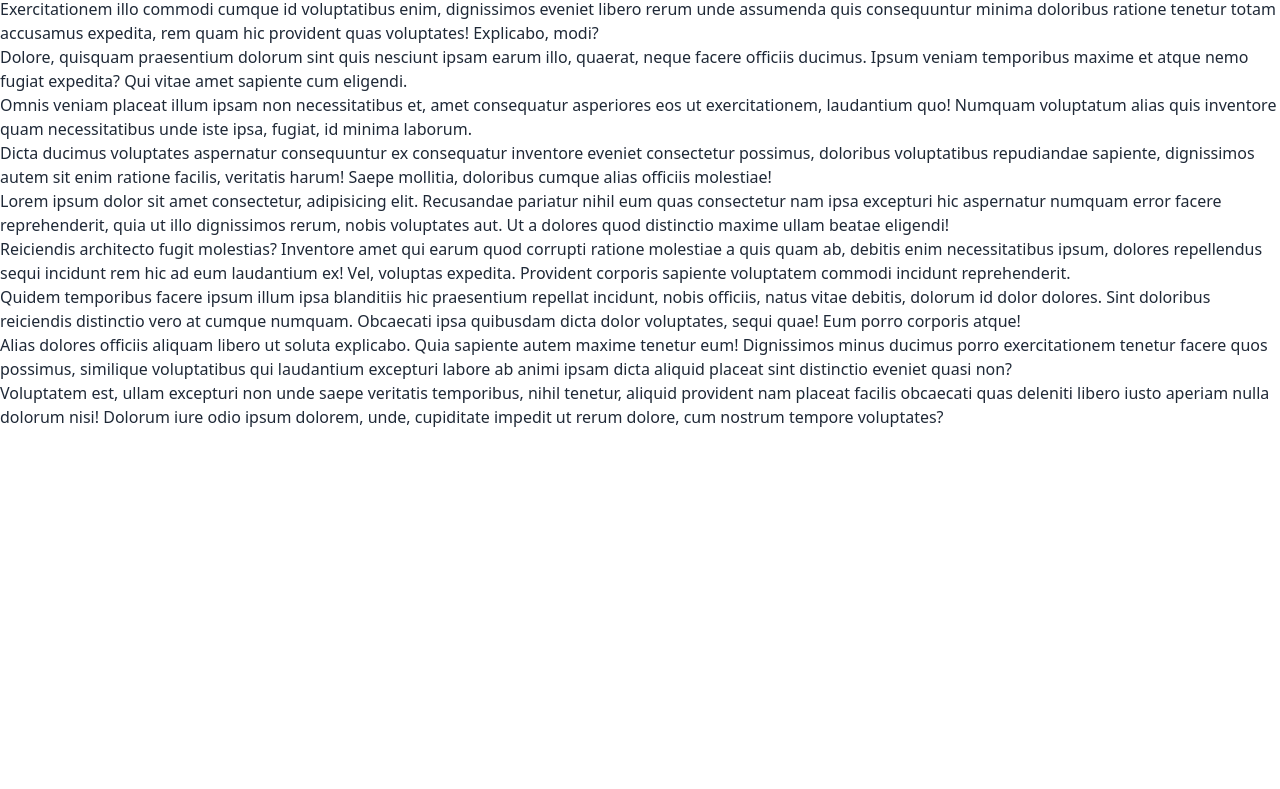
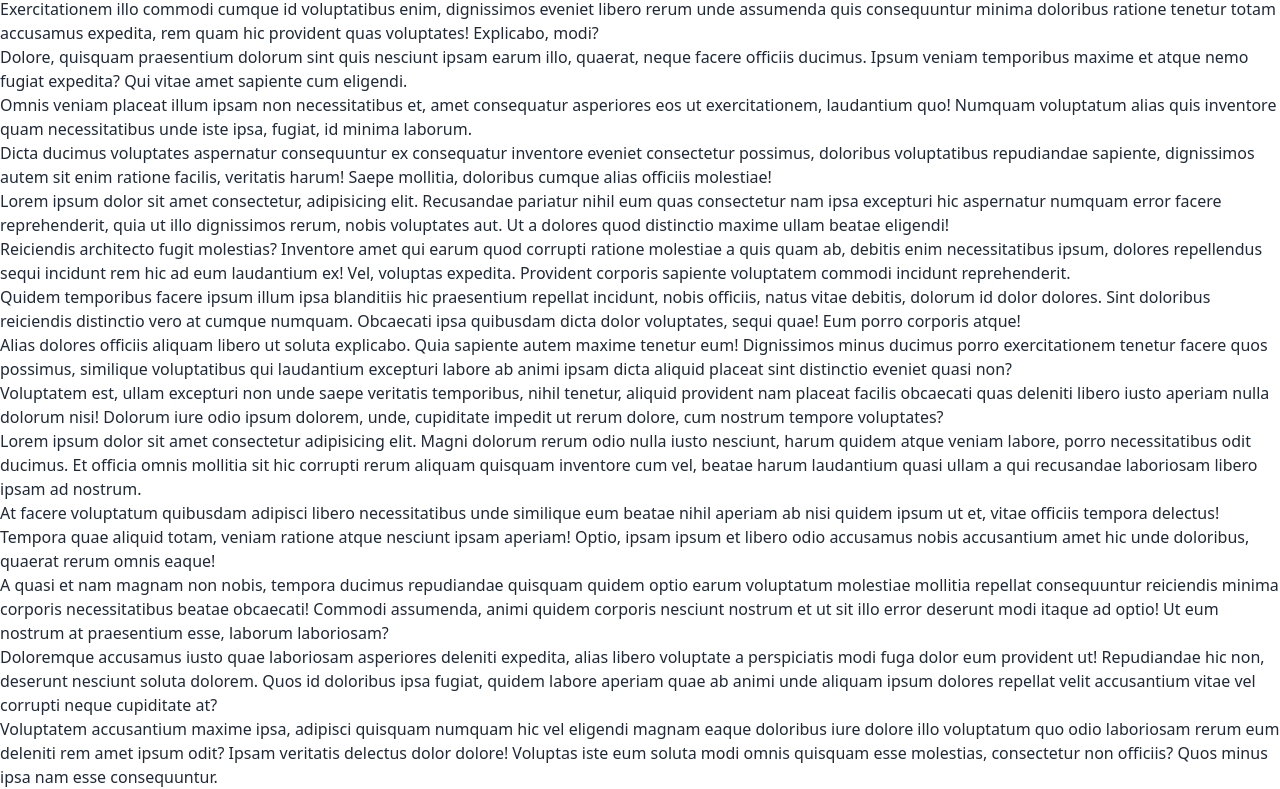
Before and after one commit to TajTanvir1/Intermediate-JS-API, a plain HTML site: page index.html in a window 1280 px wide. Shown: the part 699-1488 px from the top of the page. Before the commit the page ends 1128 px from the top, so only its background shows below. Drawn offline with nearby package versions, Linux system fonts and the light colour scheme.

Commit message:
Dom 26.2 add

```diff
--- a/index.html
+++ b/index.html
@@ -72,6 +72,16 @@
    </ul>
 </div>
 
+<div>
+   <ul>
+      <li>Lorem ipsum dolor sit amet consectetur adipisicing elit. Magni dolorum rerum odio nulla iusto nesciunt, harum quidem atque veniam labore, porro necessitatibus odit ducimus. Et officia omnis mollitia sit hic corrupti rerum aliquam quisquam inventore cum vel, beatae harum laudantium quasi ullam a qui recusandae laboriosam libero ipsam ad nostrum.</li>
+      <li>At facere voluptatum quibusdam adipisci libero necessitatibus unde similique eum beatae nihil aperiam ab nisi quidem ipsum ut et, vitae officiis tempora delectus! Tempora quae aliquid totam, veniam ratione atque nesciunt ipsam aperiam! Optio, ipsam ipsum et libero odio accusamus nobis accusantium amet hic unde doloribus, quaerat rerum omnis eaque!</li>
+      <li>A quasi et nam magnam non nobis, tempora ducimus repudiandae quisquam quidem optio earum voluptatum molestiae mollitia repellat consequuntur reiciendis minima corporis necessitatibus beatae obcaecati! Commodi assumenda, animi quidem corporis nesciunt nostrum et ut sit illo error deserunt modi itaque ad optio! Ut eum nostrum at praesentium esse, laborum laboriosam?</li>
+      <li>Doloremque accusamus iusto quae laboriosam asperiores deleniti expedita, alias libero voluptate a perspiciatis modi fuga dolor eum provident ut! Repudiandae hic non, deserunt nesciunt soluta dolorem. Quos id doloribus ipsa fugiat, quidem labore aperiam quae ab animi unde aliquam ipsum dolores repellat velit accusantium vitae vel corrupti neque cupiditate at?</li>
+      <li>Voluptatem accusantium maxime ipsa, adipisci quisquam numquam hic vel eligendi magnam eaque doloribus iure dolore illo voluptatum quo odio laboriosam rerum eum deleniti rem amet ipsum odit? Ipsam veritatis delectus dolor dolore! Voluptas iste eum soluta modi omnis quisquam esse molestias, consectetur non officiis? Quos minus ipsa nam esse consequuntur.</li>
+   </ul>
+</div>
+
 </body>
 
 </html>
```
